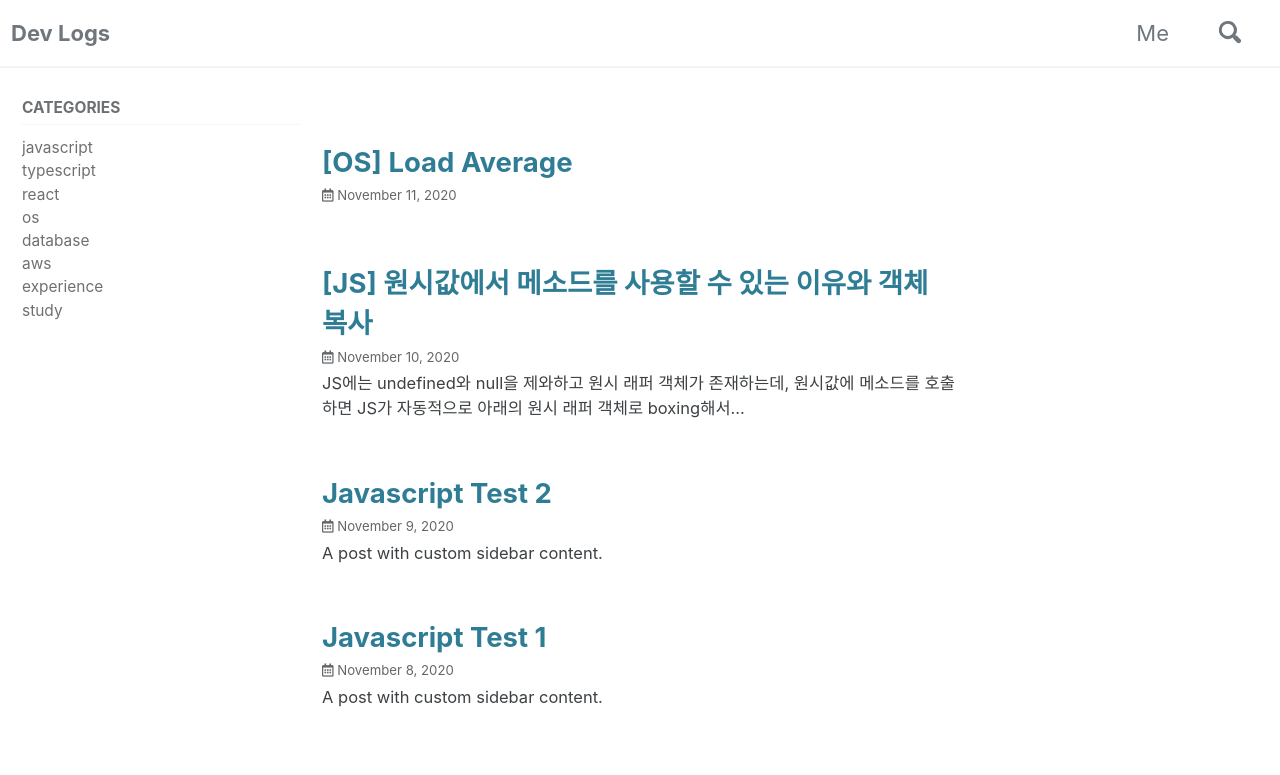
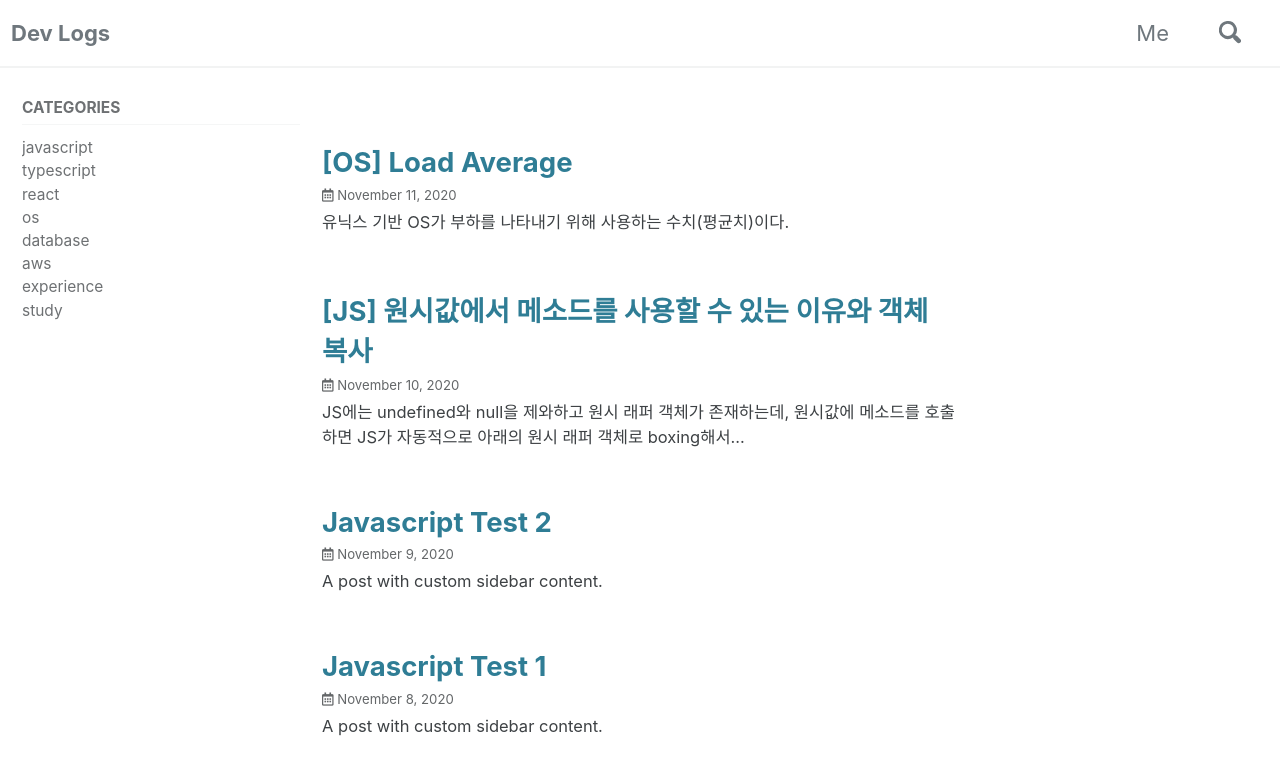
Before and after one commit to MincheolC/MincheolC.github.io, a Jekyll site: the page built from index.html, in a window 1280 px wide. Shown: the top 775 px of the page. Built offline with Jekyll 4.4.1, drawn with Linux system fonts in a browser that asks for light colours; cached includes are drawn as plain includes; the list of posts is cut into pages by our own code.

Commit message:
fix: os load avg

```diff
--- a/_posts/2020-11-11-os-load-avg.md
+++ b/_posts/2020-11-11-os-load-avg.md
@@ -1,6 +1,6 @@
 ---
 title: '[OS] Load Average'
-excerpt: ''
+excerpt: '유닉스 기반 OS가 부하를 나타내기 위해 사용하는 수치(평균치)이다. '
 categories:
   - os
 ---
```
